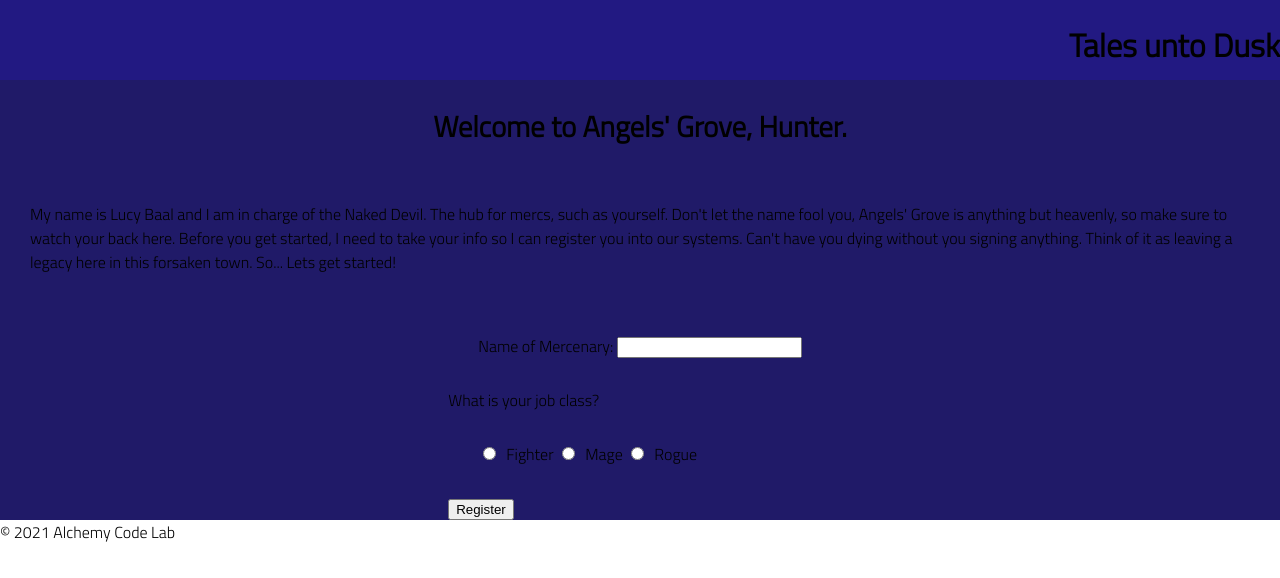
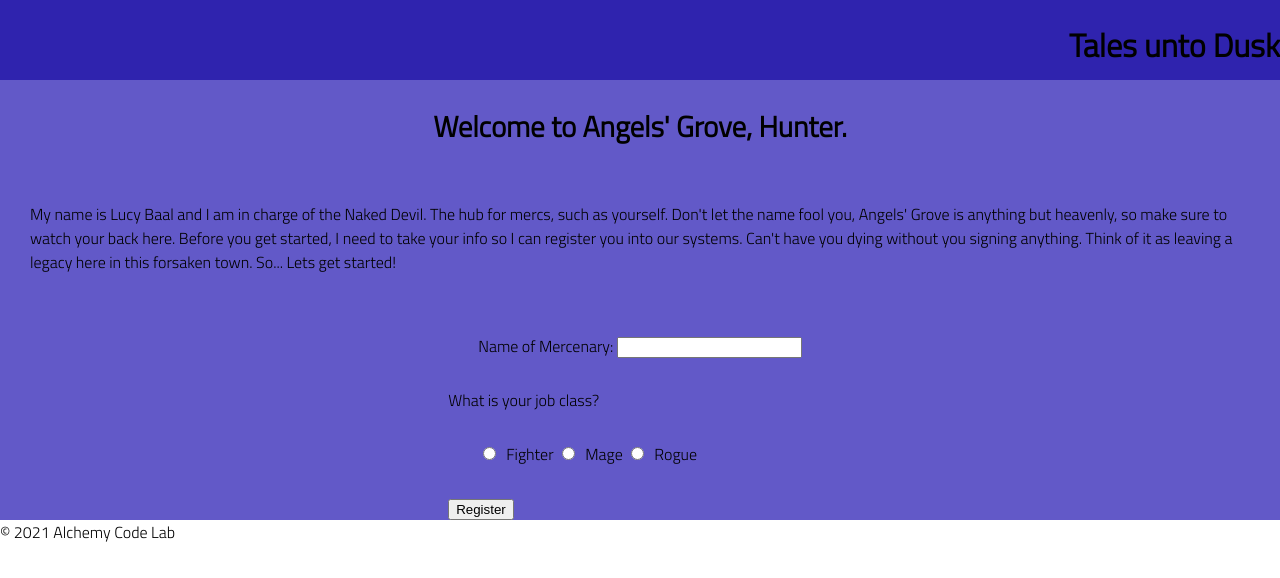
Before and after one commit to Dylan-Greathouse/tales-unto-dusk, a plain HTML site: page index.html in a window 1280 px wide. Drawn offline with Linux system fonts and the light colour scheme.

Commit message:
added styling to main and section to change background colors

```diff
--- a/styles/style.css
+++ b/styles/style.css
@@ -23,7 +23,7 @@ body {
 }
 
 main {
-    background-color: rgb(32, 26, 104);
+    background-color: rgb(98, 89, 200);
     display: flex;
     flex-direction: column;
     justify-content: center;
@@ -32,7 +32,7 @@ main {
 }
 
 section {
-    background-color: rgb(32, 26, 104);
+    background-color: rgb(107, 97, 219);
     width: 400px;
     max-width: 40%;
     display: flex;
@@ -47,7 +47,7 @@ section {
 }
 
 header {
-    background-color: rgb(34, 25, 130);
+    background-color: rgb(47, 35, 174);
     display: flex;
     justify-content: flex-end;
 
```
